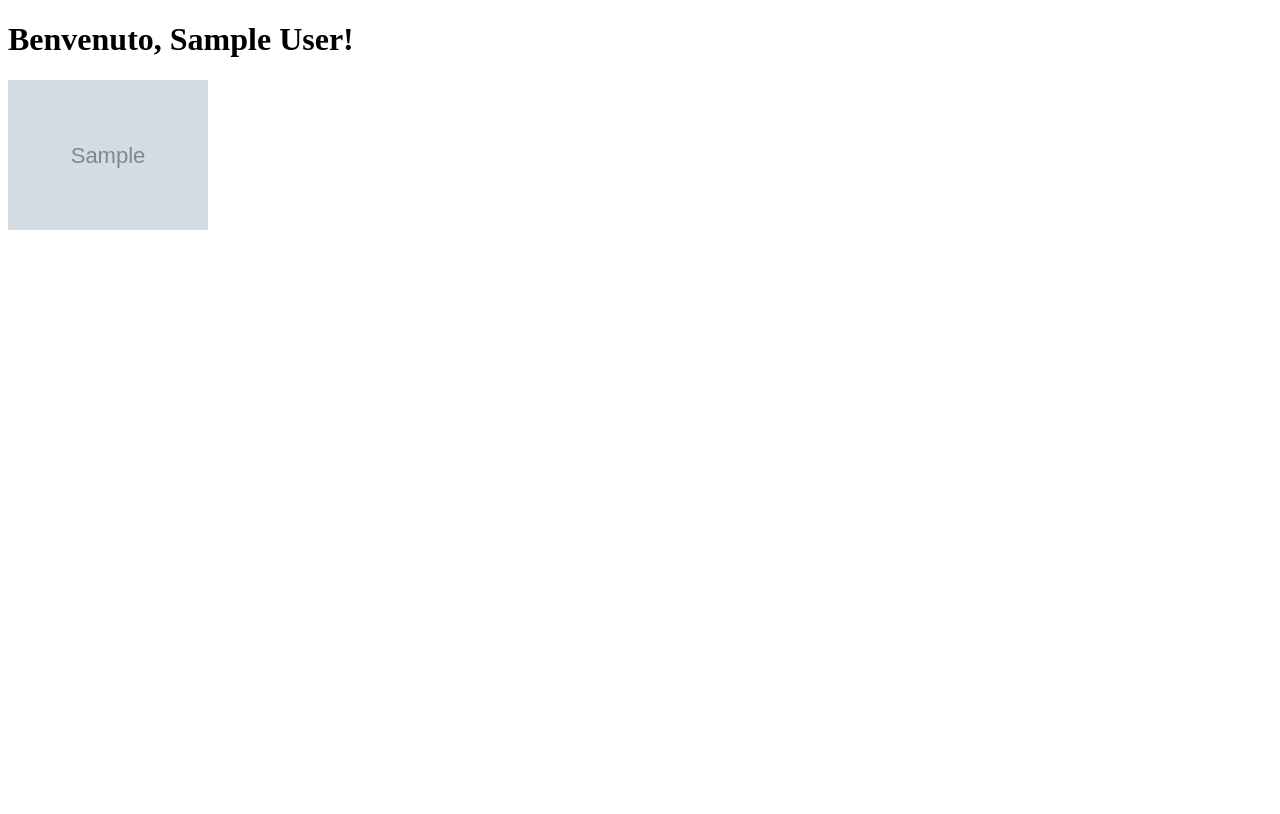
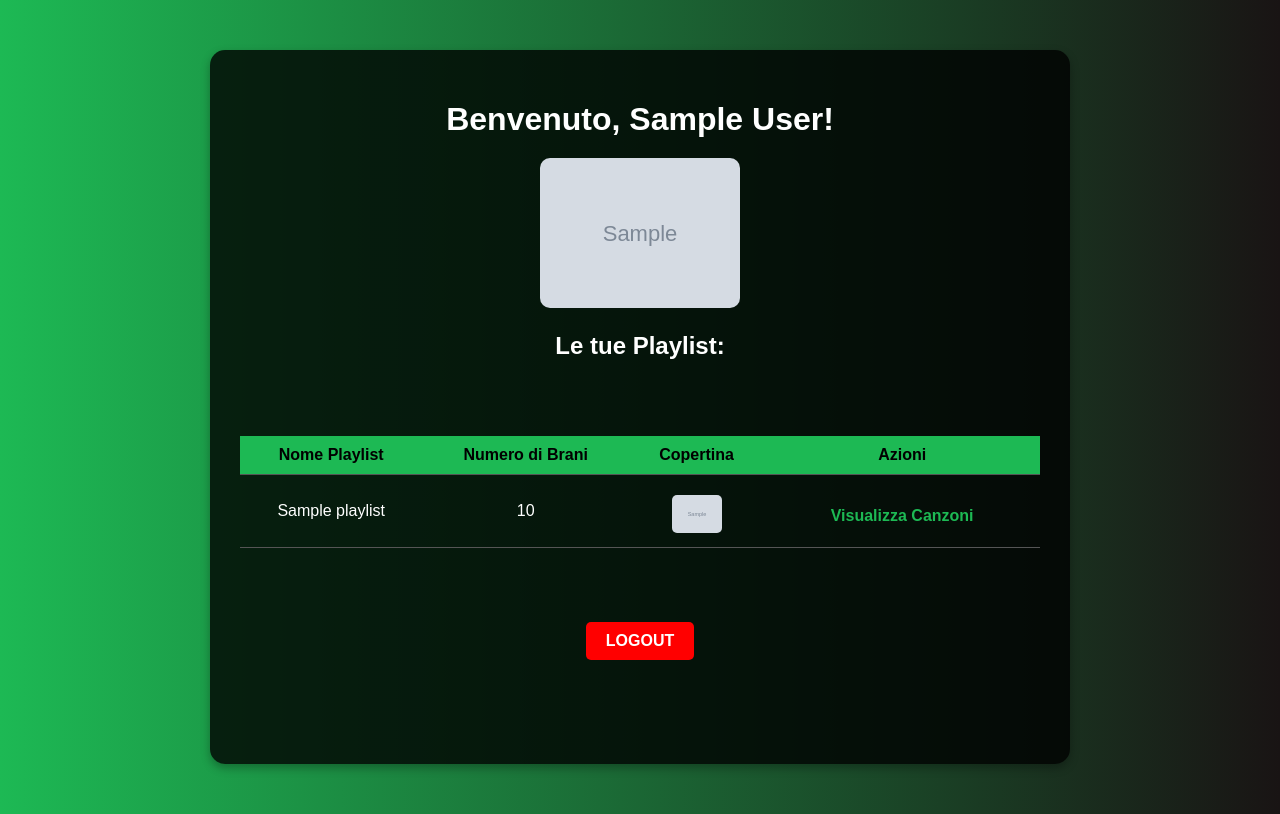
Before and after one commit to minasi-luca/spotify_minasi_GP, a Flask app: template templates/home.html in a window 1280 px wide. Before the commit the page ends 230 px from the top, so only its background shows below. Run offline with Flask 3, Linux system fonts and the light colour scheme; the template is opened without the code that fills it: most values are stand-ins (such as "Sample title", 1, 10 or a date in 2020); grey boxes marked "Sample" are stand-in pictures.

Commit message:
tutto finito e funzionante

```diff
--- a/app.py
+++ b/app.py
@@ -4,7 +4,7 @@ from spotipy.oauth2 import SpotifyOAuth
 
 SPOTIFY_CLIENT_ID = "3a9130b1a74740e4a1ef72b187a3d597"
 SPOTIFY_CLIENT_SECRET = "42089d774c5d4b3a9896fa6ff7e94ab1"
-SPOTIFY_REDIRECT_URI = "http://127.0.0.1:5000/callback" #dopo il login andiamo qui
+SPOTIFY_REDIRECT_URI = "https://5000-minasiluca-spotifyminas-y1cwhxbd3yh.ws-eu117.gitpod.io/callback" #dopo il login andiamo qui
 
 app = Flask(__name__)
 app.secret_key = 'chiave_per_session' #ci serve per identificare la sessione
@@ -14,7 +14,8 @@ sp_oauth = SpotifyOAuth(
     client_id=SPOTIFY_CLIENT_ID,
     client_secret=SPOTIFY_CLIENT_SECRET,
     redirect_uri=SPOTIFY_REDIRECT_URI,
-    scope="user-read-private" #permessi x informazioni dell'utente
+    scope="user-read-private", #permessi x informazioni dell'utente
+    show_dialog=True #forziamo la richiesta di inserire new credenziali
 )
 
 @app.route('/')
@@ -37,4 +38,31 @@ def home():
     sp = spotipy.Spotify(auth=token_info['access_token']) #usiamo il token per ottenere i dati del profilo
     user_info = sp.current_user()
     print(user_info) #capiamo la struttura di user_info per usarle nel frontend
-    return render_template('home.html', user_info=user_info) #passo le info utente all'home.html
+    playlists = sp.current_user_playlists() #sempre tramite il token sp preso prima
+    playlists_info = playlists['items']
+    return render_template('home.html', user_info=user_info, playlists = playlists_info) #passo le info utente all'home.html
+
+@app.route('/logout')
+def logout():
+    session.clear() #cancelliamo l'access token salvato in session
+    return redirect(url_for('login'))
+
+
+@app.route('/playlist/<playlist_id>')
+def view_songs(playlist_id):
+    token_info = session.get('token_info', None)
+    if not token_info:
+        return redirect(url_for('login'))
+
+    sp = spotipy.Spotify(auth=token_info['access_token'])
+
+    playlist = sp.playlist(playlist_id)
+
+    results = sp.playlist_items(playlist_id)
+    tracks = results['items']  # Lista di canzoni
+
+    # Pagina di ritorno
+    return render_template('playlist.html', playlist=playlist, tracks=tracks)
+
+
+app.run(debug=True)
--- /dev/null
+++ b/static/style.css
@@ -0,0 +1,89 @@
+/* Impostazioni generali */
+body {
+    font-family: Arial, sans-serif;
+    background: linear-gradient(to right, #1db954, #191414);
+    color: white;
+    text-align: center;
+    margin: 0;
+    padding: 0;
+}
+
+/* Contenitore principale */
+.Jumbotron {
+    max-width: 800px;
+    margin: 50px auto;
+    background: rgba(0, 0, 0, 0.8);
+    padding: 30px;
+    border-radius: 15px;
+    box-shadow: 0 4px 10px rgba(0, 0, 0, 0.3);
+}
+
+/* Titoli */
+h1 {
+    font-size: 2em;
+    margin-bottom: 10px;
+}
+
+h2 {
+    font-size: 1.5em;
+    margin-top: 20px;
+}
+
+/* Immagine profilo */
+img {
+    border-radius: 10px;
+    margin-top: 10px;
+}
+
+/* Tabella delle playlist */
+table {
+    width: 100%;
+    margin-top: 20px;
+    border-collapse: collapse;
+}
+
+th, td {
+    padding: 10px;
+    border-bottom: 1px solid #555;
+}
+
+th {
+    background: #1db954;
+    color: black;
+}
+
+td img {
+    border-radius: 5px;
+}
+
+/* Link */
+a {
+    display: inline-block;
+    margin-top: 10px;
+    text-decoration: none;
+    color: #1db954;
+    font-weight: bold;
+    padding: 10px 15px;
+    border-radius: 5px;
+    transition: 0.3s;
+}
+
+a:hover {
+    background: #1db954;
+    color: black;
+}
+
+/* Bottone logout */
+a[href*="logout"] {
+    display: block;
+    margin: 20px auto;
+    background: red;
+    color: white;
+    padding: 10px 20px;
+    border-radius: 5px;
+    width: fit-content;
+}
+
+a[href*="logout"]:hover {
+    background: darkred;
+}
--- a/templates/home.html
+++ b/templates/home.html
@@ -1,13 +1,59 @@
 <!DOCTYPE html>
-<html lang="en">
+<html lang="it">
 <head>
-<meta charset="UTF-8">
-<meta name="viewport" content="width=device-width, initial-scale=1.0">
+    <meta charset="UTF-8">
+    <meta name="viewport" content="width=device-width, initial-scale=1.0">
+    <link rel="stylesheet" href="{{ url_for('static', filename='style.css') }}">
+    <title>Home</title>
 </head>
 <body>
-<h1>Benvenuto, {{ user_info['display_name'] }}!</h1>
-{% if user_info['images'] %}
-<img src="{{ user_info['images'][0]['url'] }}" width="200">
-{% endif %}
+    <div class="Jumbotron">
+        <h1 align="center">Benvenuto, {{ user_info['display_name'] }}!</h1>
+
+        {% if user_info['images'] %}
+            <img src="{{ user_info['images'][0]['url'] }}" width="200">
+        {% endif %}
+
+        <br>
+
+        <h2>Le tue Playlist:</h2>
+        <br><br>
+        {% if playlists %}
+            <table>
+                <thead>
+                    <tr>
+                        <th>Nome Playlist</th>
+                        <th>Numero di Brani</th>
+                        <th>Copertina</th>
+                        <th>Azioni</th>
+                    </tr>
+                </thead>
+                <tbody>
+                    {% for playlist in playlists %}
+                        <tr>
+                            <td>{{ playlist['name'] }}</td>
+                            <td>{{ playlist['tracks']['total'] }}</td>
+                            <td>
+                                {% if playlist['images'] %}
+                                    <img src="{{ playlist['images'][0]['url'] }}" width="50" alt="Copertina playlist">
+                                {% else %}
+                                    Nessuna immagine
+                                {% endif %}
+                            </td>
+                            <td>
+                                <a href="{{ url_for('view_songs', playlist_id=playlist['id']) }}">Visualizza Canzoni</a>
+                            </td>
+                        </tr>
+                    {% endfor %}
+                </tbody>
+            </table>
+        {% else %}
+            <p>Non hai playlist disponibili.</p>
+        {% endif %}
+        <br>
+        <br><br>
+        <a href="{{ url_for('logout') }}">LOGOUT</a>
+        <br><br><br>
+    </div>
 </body>
 </html>
```
Also changed, not shown: static/style2.css (added, +86 -0 lines), templates/playlist.html (added, +44 -0 lines), .gitpod.yml (added), 1 other file.
